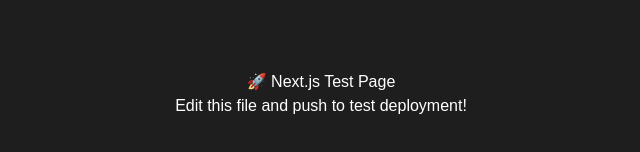
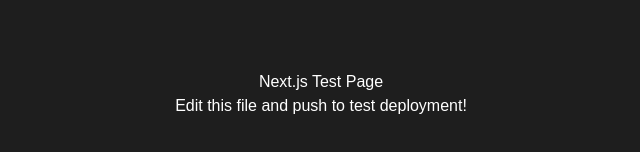
Before and after one commit to semmyverdonschot/portfolio, a Next.js app: page / in a window 1280 px wide. Shown: the part 306-458 px from the top of the page, without its empty margins (319-959 px from the left). Built offline with nearby package versions, Linux system fonts and the light colour scheme.

Commit message:
deploy update

```diff
--- a/app/page.tsx
+++ b/app/page.tsx
@@ -12,7 +12,7 @@ export default function Home() {
       background: "#1e1e1e",
       color: "#fff"
     }}>
-      <h1>🚀 Next.js Test Page</h1>
+      <h1>Next.js Test Page</h1>
       <p>Edit this file and push to test deployment!</p>
     </main>
   );
```
